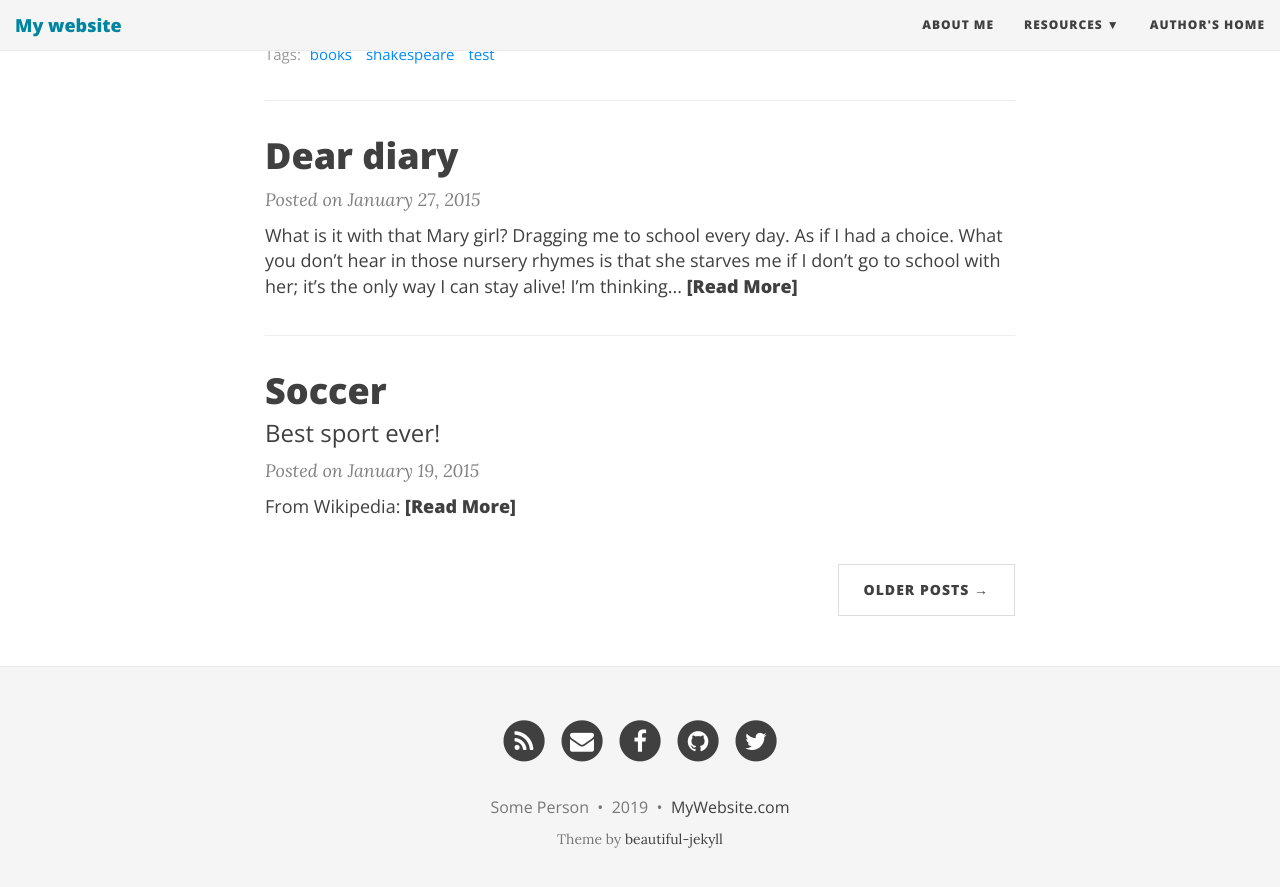
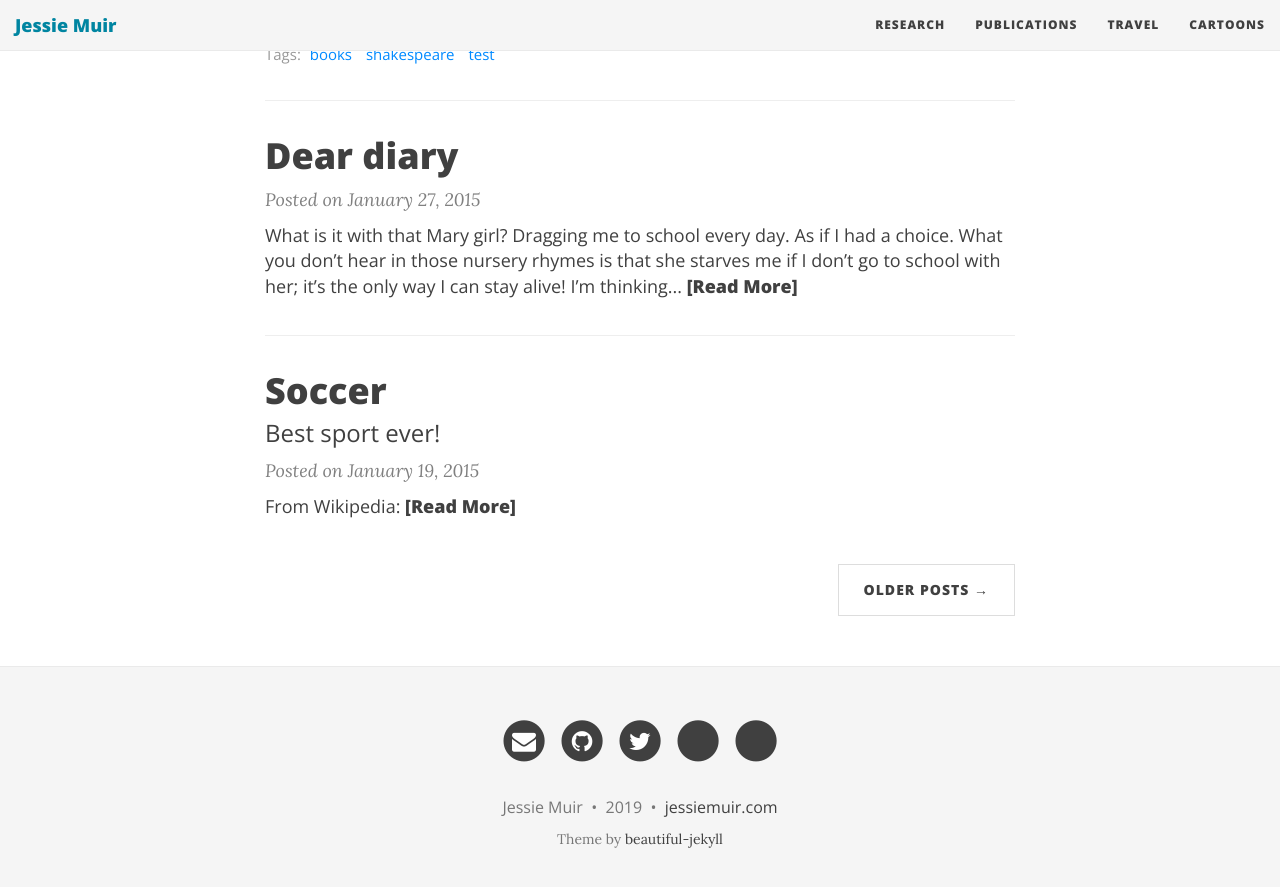
Before and after one commit to jessmuir/jessmuir.github.io, a Jekyll site: the page built from index.html, in a window 1280 px wide and 900 px high, scrolled down 1134 px. Shown: the top 887 px of the window. Built offline with Jekyll 4.4.1, drawn with Linux system fonts in a browser that asks for light colours; nearby versions of some CDN libraries; the list of posts is cut into pages by our own code.

```diff
--- a/_config.yml
+++ b/_config.yml
@@ -1,10 +1,10 @@
 # --- General options --- #
 
 # Name of website
-title: My website
+title: Jessie Muir
 
 # Short description of your site
-description: A virtual proof that I'm awesome
+description: Theory and data analysis to test the standard cosmological model. Porat Fellow at KIPAC, Stanford.
 
 # --- Local development options ---
 # If your website is hosted locally rather than on GitHub, then you need to uncomment the next two parameters to set the url and baseurl
@@ -20,15 +20,14 @@ description: A virtual proof that I'm awesome
 
 # List of links in the navigation bar
 navbar-links:
-  About Me: "aboutme"
-  Resources:
-    - Beautiful Jekyll: "http://deanattali.com/beautiful-jekyll/"
-    - Learn markdown: "http://www.markdowntutorial.com/"
-  Author's home: "http://deanattali.com"
+  Research: "research"
+  Publications: "pubs"
+  Travel: "travel"
+  Cartoons: "cartoons"
 
 # Image to show in the navigation bar - image must be a square (width = height)
 # Remove this parameter if you don't want an image in the navbar
-avatar: "/img/avatar-icon.png"
+# avatar: "/img/avatar-icon.png"
 
 # If you want to have an image logo in the top-left corner instead of the title text,
 # then specify the following parameter
@@ -60,18 +59,19 @@ footer-link-col: "#404040"
 # Change all these values or delete the ones you don't want.
 # Important: you must keep the "name" parameter, everything else you can remove
 author:
-  name: Some Person
+  name: Jessie Muir
 
 # Select your active Social Network Links.
 # Uncomment the links you want to show in the footer and add your information to each link.
 # You can reorder the items to define the link order.
 # If you want to add a new link that isn't here, you'll need to also edit the file _data/SocialNetworks.yml
 social-network-links:
-  rss: true
-  email: "someone@example.com"
-  facebook: deanattali
-  github: daattali
-  twitter: daattali
+#  rss: true
+  email: "jlmuir@stanford.edu"
+  github: jessmuir
+  twitter: jlynnmuir
+  inpire: Jessica.Muir.1
+  orchid: 0000-0002-7579-770X
 #  reddit: yourname
 #  linkedin: daattali
 #  xing: yourname
@@ -93,7 +93,7 @@ share-links-active:
 
 # How to display the link to the website in the footer
 # Remove this if you don't want a link in the footer
-url-pretty: "MyWebsite.com"  # eg. "deanattali.com/beautiful-jekyll"
+url-pretty: "jessiemuir.com"  #
 
 # --- Web Statistics Section --- #
 
```
Also changed, not shown: _data/SocialNetworks.yml (+10 -0 lines).
